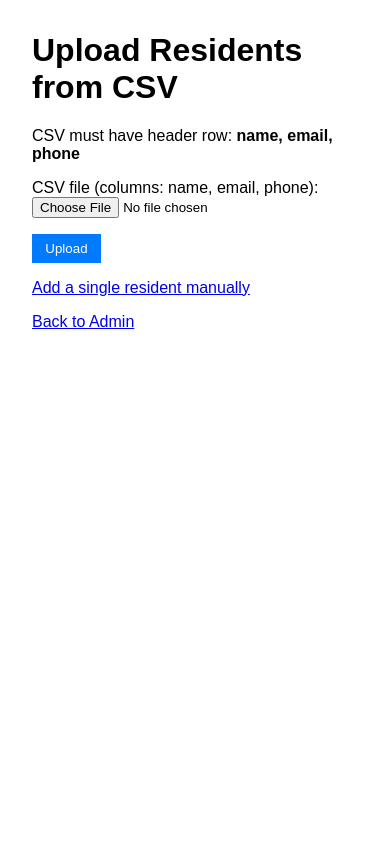
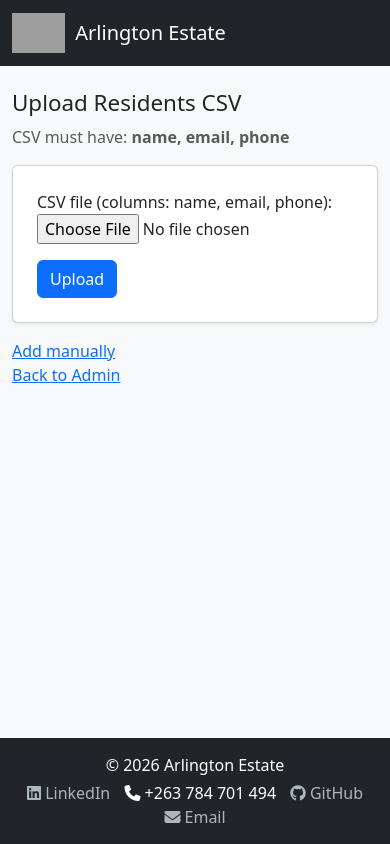
Before and after one commit to maxmarumbwa/arlington_estate_access_system, a Django app: page /residents/upload-csv/ in a window 390 px wide. Run offline with Django 5.2, Linux system fonts and the light colour scheme; a user stored in the database is signed in; grey boxes are pictures that could not be loaded.

Commit message:
base map and templating

```diff
--- a/residents/forms.py
+++ b/residents/forms.py
@@ -27,7 +27,20 @@ from .models import Resident
 class ResidentForm(forms.ModelForm):
     class Meta:
         model = Resident
-        fields = ["name", "email", "phone", "is_active"]  # is_active visible to staff
+        fields = ["name", "email", "phone", "address", "is_active"]
+
+    def clean_address(self):
+        address = self.cleaned_data.get("address")
+        if address:
+            instance = self.instance
+            count = Resident.objects.filter(address__iexact=address)
+            if instance.pk:
+                count = count.exclude(pk=instance.pk)
+            if count.count() >= 4:
+                raise forms.ValidationError(
+                    "This address already has 4 residents. Cannot add more."
+                )
+        return address
 
 
 class CSVUploadForm(forms.Form):
--- /dev/null
+++ b/residents/templates/base.html
@@ -0,0 +1,99 @@
+ {% load static %}
+<!DOCTYPE html>
+<html lang="en">
+<head>
+    <meta charset="UTF-8">
+    <title>{% block title %}Arlington Estate{% endblock %}</title>
+
+    <meta name="viewport" content="width=device-width, initial-scale=1">
+
+    <!-- Bootstrap -->
+    <link href="https://cdn.jsdelivr.net/npm/bootstrap@5.3.0/dist/css/bootstrap.min.css" rel="stylesheet">
+
+    <!-- Optional Icons -->
+    <link href="https://cdnjs.cloudflare.com/ajax/libs/font-awesome/6.5.0/css/all.min.css" rel="stylesheet">
+
+    <style>
+        body {
+            background-color: #f8f9fa;
+            display: flex;
+            flex-direction: column;
+            min-height: 100vh;
+        }
+
+        /* Navbar */
+        .navbar-brand img {
+            height: 40px;
+            margin-right: 10px;
+        }
+
+        /* Content expands */
+        .content {
+            flex: 1;
+        }
+
+        /* Footer */
+        footer {
+            background: #212529;
+            color: white;
+            padding: 15px 0;
+        }
+
+        footer a {
+            color: #adb5bd;
+            margin: 0 10px;
+            text-decoration: none;
+        }
+
+        footer a:hover {
+            color: white;
+        }
+
+        /* Mobile tweaks */
+        @media (max-width: 576px) {
+            h1, h2 {
+                font-size: 1.4rem;
+            }
+        }
+    </style>
+
+    {% block extra_css %}{% endblock %}
+</head>
+
+<body>
+
+<!-- ✅ HEADER -->
+<nav class="navbar navbar-expand-lg navbar-dark bg-dark">
+    <div class="container">
+        <a class="navbar-brand d-flex align-items-center" href="#">
+            <img src="{% static 'images/logo.png' %}" alt="Logo">
+            Arlington Estate
+        </a>
+    </div>
+</nav>
+
+<!-- ✅ PAGE CONTENT -->
+<div class="content container mt-4">
+    {% block content %}
+    {% endblock %}
+</div>
+
+<!-- ✅ FOOTER -->
+<footer class="text-center">
+    <div class="container">
+        <p class="mb-1">© 2026 Arlington Estate</p>
+<div>
+    <a href="https://www.linkedin.com/in/farai-maxwell-marumbwa-01328529/"><i class="fab fa-linkedin"></i> LinkedIn</a>
+    <span><i class="fas fa-phone"></i> +263 784 701 494</span>
+    <a href="https://github.com/maxmarumbwa"><i class="fab fa-github"></i> GitHub</a>
+    <a href="mailto:maxmarumbwa@gmail.com"><i class="fas fa-envelope"></i> Email</a>
+</div>
+</footer>
+
+<!-- Bootstrap JS -->
+<script src="https://cdn.jsdelivr.net/npm/bootstrap@5.3.0/dist/js/bootstrap.bundle.min.js"></script>
+
+{% block extra_js %}{% endblock %}
+
+</body>
+</html>
--- a/residents/templates/residents/upload_csv.html
+++ b/residents/templates/residents/upload_csv.html
@@ -1,33 +1,29 @@
-<!DOCTYPE html>
-<html>
-<head>
-    <title>Upload Residents CSV</title>
-    <style>
-        body { font-family: Arial, sans-serif; margin: 2em; }
-        .messages { list-style: none; padding: 0; }
-        .messages li { padding: 0.5em; margin: 0.5em 0; }
-        .success { background: #d4edda; color: #155724; }
-        .warning { background: #fff3cd; color: #856404; }
-        form { margin-top: 1em; }
-        button { padding: 0.5em 1em; background: #007bff; color: white; border: none; cursor: pointer; }
-    </style>
-</head>
-<body>
-    <h1>Upload Residents from CSV</h1>
-    <p>CSV must have header row: <strong>name, email, phone</strong></p>
-    {% if messages %}
-        <ul class="messages">
-            {% for message in messages %}
-                <li{% if message.tags %} class="{{ message.tags }}"{% endif %}>{{ message }}</li>
-            {% endfor %}
-        </ul>
-    {% endif %}
+{% extends "base.html" %}
+
+{% block title %}Upload CSV{% endblock %}
+
+{% block content %}
+<h1>Upload Residents CSV</h1>
+<p class="text-muted">CSV must have: <strong>name, email, phone</strong></p>
+
+{% if messages %}
+    {% for message in messages %}
+        <div class="alert alert-{{ message.tags }}">
+            {{ message }}
+        </div>
+    {% endfor %}
+{% endif %}
+
+<div class="card p-4 shadow-sm">
     <form method="post" enctype="multipart/form-data">
         {% csrf_token %}
         {{ form.as_p }}
-        <button type="submit">Upload</button>
+        <button class="btn btn-primary">Upload</button>
     </form>
-    <p><a href="{% url 'residents:add_resident' %}">Add a single resident manually</a></p>
-    <p><a href="/admin/residents/resident/">Back to Admin</a></p>
-</body>
-</html>
+</div>
+
+<div class="mt-3">
+    <a href="{% url 'residents:add_resident' %}">Add manually</a><br>
+    <a href="/admin/residents/resident/">Back to Admin</a>
+</div>
+{% endblock %}
--- a/residents/views.py
+++ b/residents/views.py
@@ -116,29 +116,54 @@ def upload_residents_csv(request):
             data = csv_file.read().decode("utf-8")
             io_string = io.StringIO(data)
             reader = csv.reader(io_string)
-            header = next(reader)  # skip header row: name,email,phone
+            header = next(
+                reader
+            )  # skip header row: name, email, phone, address (address optional)
             created = 0
             errors = []
+
             for row_num, row in enumerate(reader, start=2):
                 if len(row) < 3:
                     errors.append(
-                        f"Row {row_num}: insufficient columns (need name, email, phone)"
+                        f"Row {row_num}: insufficient columns (need name, email, phone at minimum)"
                     )
                     continue
-                name, email, phone = row[0].strip(), row[1].strip(), row[2].strip()
+
+                name = row[0].strip()
+                email = row[1].strip()
+                phone = row[2].strip()
+                address = row[3].strip() if len(row) > 3 else ""
+
+                # Check if resident already exists
+                if Resident.objects.filter(email=email).exists():
+                    errors.append(
+                        f"Row {row_num}: resident with email {email} already exists"
+                    )
+                    continue
+
+                # Check address limit (max 4 per address)
+                if address:
+                    current_count = Resident.objects.filter(
+                        address__iexact=address
+                    ).count()
+                    if current_count >= 4:
+                        errors.append(
+                            f"Row {row_num}: address '{address}' already has 4 residents – cannot add more"
+                        )
+                        continue
+
                 try:
-                    obj, is_new = Resident.objects.get_or_create(
+                    Resident.objects.create(
+                        name=name,
                         email=email,
-                        defaults={"name": name, "phone": phone, "is_active": True},
+                        phone=phone,
+                        address=address or None,  # empty string becomes NULL
+                        is_active=True,
                     )
-                    if is_new:
-                        created += 1
-                    else:
-                        errors.append(
-                            f"Row {row_num}: resident with email {email} already exists"
-                        )
+                    created += 1
                 except Exception as e:
                     errors.append(f"Row {row_num}: {str(e)}")
+
             messages.success(request, f"{created} new residents added.")
             for err in errors:
                 messages.warning(request, err)
```
Also changed, not shown: residents/models.py (+22 -1 lines), residents/templates/residents/add_resident.html (+24 -29 lines), residents/templates/residents/request_code.html (+19 -13 lines), residents/templates/residents/verify_form.html (+17 -12 lines), db.sqlite3, residents/migrations/0006_alter_resident_address.py (added), residents/migrations/0007_alter_resident_address.py (added).
